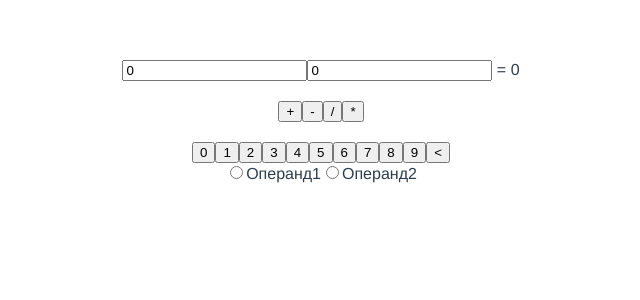
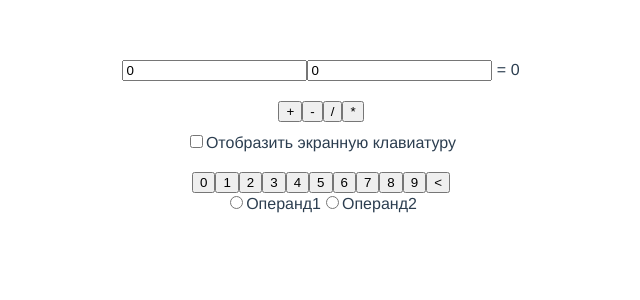
Before and after one commit to kvmpsk/Vue, a Vue app: page / in a window 1280 px wide. Shown: the top 300 px of the page, without its empty margins (319-959 px from the left). Built offline with nearby package versions, Linux system fonts and the light colour scheme.

Commit message:
DZ lesson2

```diff
--- a/src/components/Calculator.vue
+++ b/src/components/Calculator.vue
@@ -19,8 +19,11 @@
       </button>
     </div>
 
+    <input type="checkbox" id="display" @click="keybuttonVisible = !keybuttonVisible">
+    <label for="display" >Отобразить экранную клавиатуру</label>
 
-    <div class="keybutton">
+    <div class="keybutton" v-if="keybuttonVisible">
+      <div>
         <button v-for="(item, idx) in calcButton" :key="idx">
           {{ item }}
         </button>
@@ -34,9 +37,8 @@
         <label for="operand2">
           <input type="radio" id="operand2"><span>Операнд2</span>
         </label>
-
       </div>
-
+    </div>
   </div>
 
 
@@ -47,6 +49,7 @@ export default {
   name: "Calculator",
   data() {
     return {
+      keybuttonVisible: true,
       operand1: 0,
       operand2: 0,
       result: 0,
@@ -104,9 +107,10 @@ export default {
 }
 .keybutton {
   margin-top: 20px;
+  margin-bottom: 10px;
 }
 .keyboard {
   margin-top: 20px;
-  margin-bottom: 5px;
+  margin-bottom: 10px;
 }
 </style>
```
Lines whose indentation alone changed are shown as unchanged.
